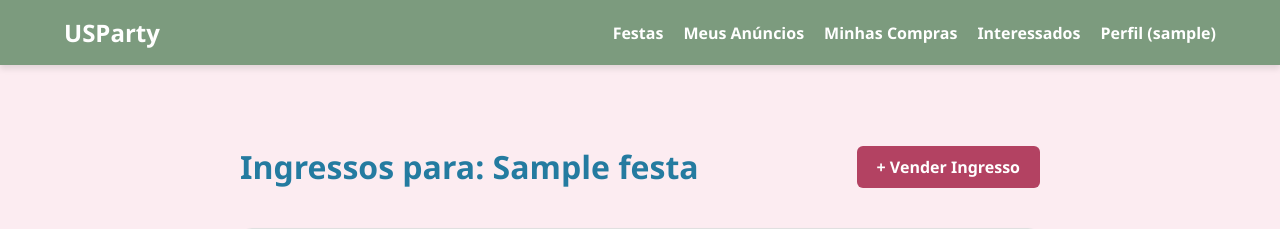
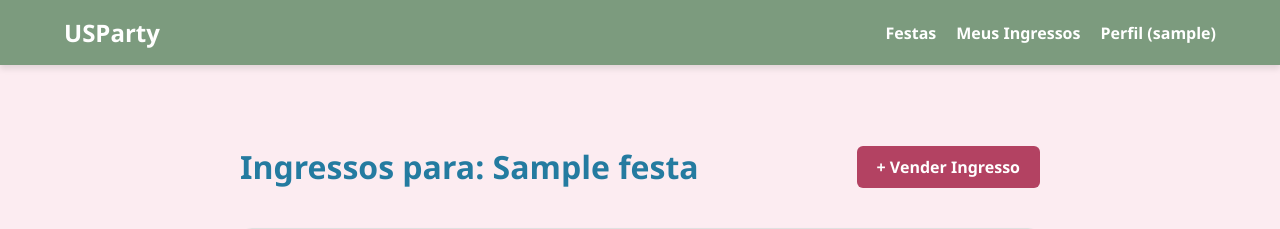
Before and after one commit to annarzcardoso15/USParty, a Django app: page /ingressos/catalogo/1/ in a window 1280 px wide. Shown: the top 229 px of the page. Run offline with Django 5.2, Linux system fonts and the light colour scheme; a user stored in the database is signed in; tables that the repository leaves empty hold one stand-in row (values such as "Sample post").

Commit message:
Update base.html

```diff
--- a/templates/base.html
+++ b/templates/base.html
@@ -49,13 +49,11 @@
         <div class="links">
             <a href="{% url 'feed_festas' %}">Festas</a>
             {% if user.is_authenticated %}
-{% if user.pessoal %}
-                        <a href="{% url 'meus_anuncios' %}">Meus Anúncios</a>
-                        <a href="{% url 'minhas_compras' %}">Minhas Compras</a>
-                        <a href="{% url 'interessados' %}">Interessados</a>
-                    {% elif user.adm or user.instituicao or user.is_staff or user.is_superuser %}
-                        <a href="/festas/criar/">Criar Festa</a>
-                    {% endif %}
+                {% if user.pessoal %}
+                    <a href="{% url 'meus_anuncios' %}">Meus Ingressos</a>
+                {% elif user.adm or user.instituicao or user.is_staff or user.is_superuser %}
+                    <a href="/festas/criar/">Criar Festa</a>
+                {% endif %}
                 <a href="{% url 'perfil' %}">Perfil ({{ user.username }})</a>
             {% else %}
                 <a href="{% url 'login' %}">Entrar</a>
```
